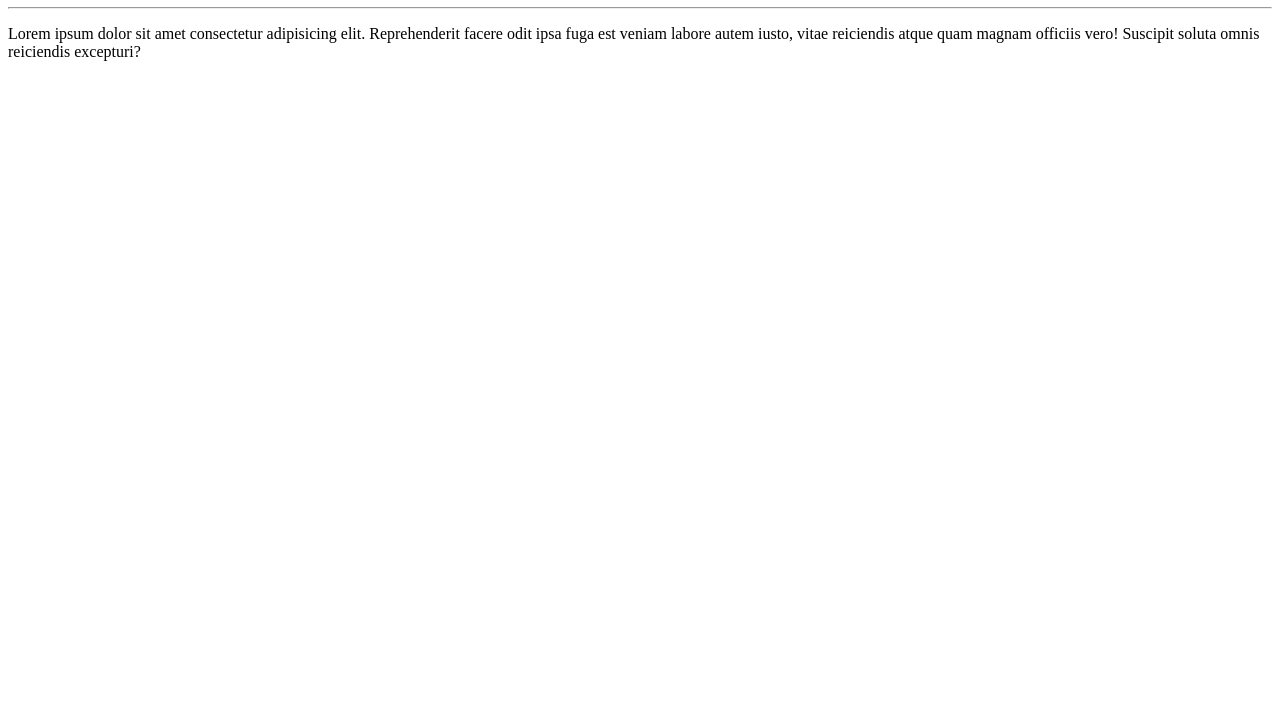
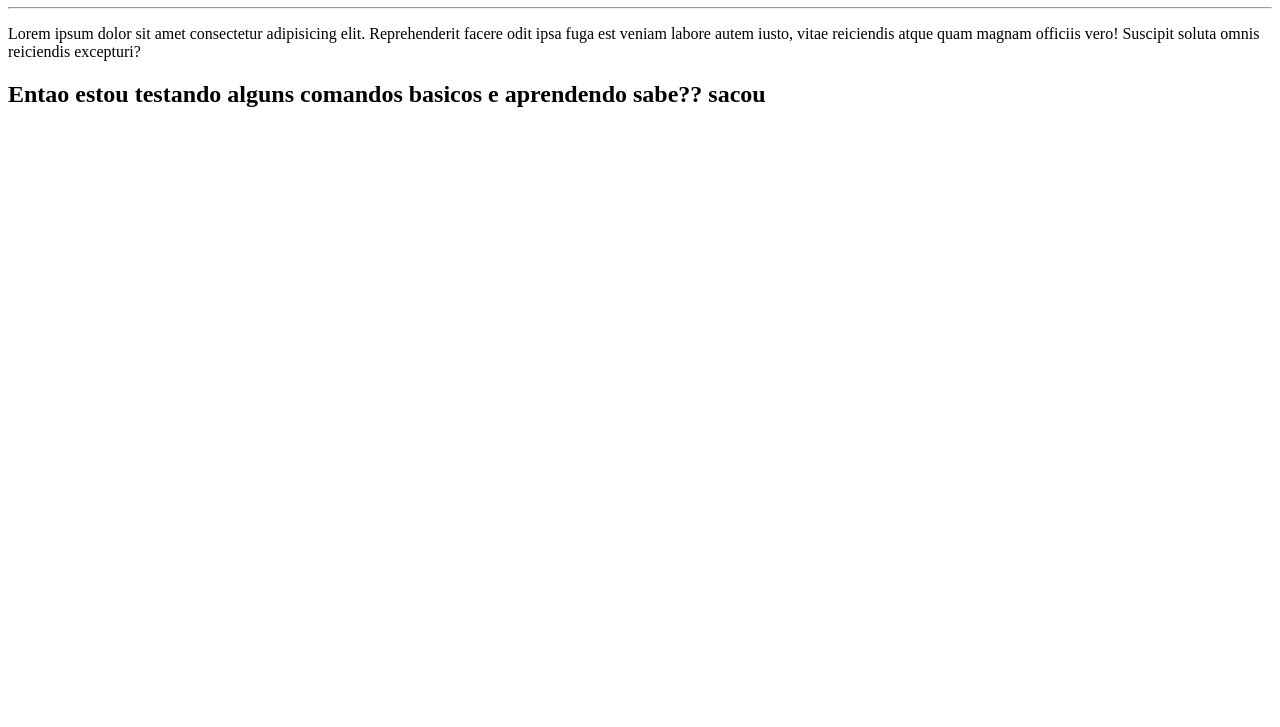
Before and after one commit to PedroVictor002/Rascunhos-para-site, a plain HTML site: page SITE EXEMPÇ/INDE.HTML in a window 1280 px wide. Shown: the part 73-800 px from the top of the page. Drawn offline with Linux system fonts and the light colour scheme.

Commit message:
testando recente 3.1
teste

```diff
--- a/SITE EXEMPÇ/INDE.HTML
+++ b/SITE EXEMPÇ/INDE.HTML
@@ -10,7 +10,7 @@
     <h1>ola mundo feio da desgraça de poluido</h1>
     <hr>
 <p>Lorem ipsum dolor sit amet consectetur adipisicing elit. Reprehenderit facere odit ipsa fuga est veniam labore autem iusto, vitae reiciendis atque quam magnam officiis vero! Suscipit soluta omnis reiciendis excepturi?
-
+<h2>Entao estou testando alguns comandos basicos e aprendendo sabe?? sacou <h2>
 </p>
 </body>
 </html>
```
